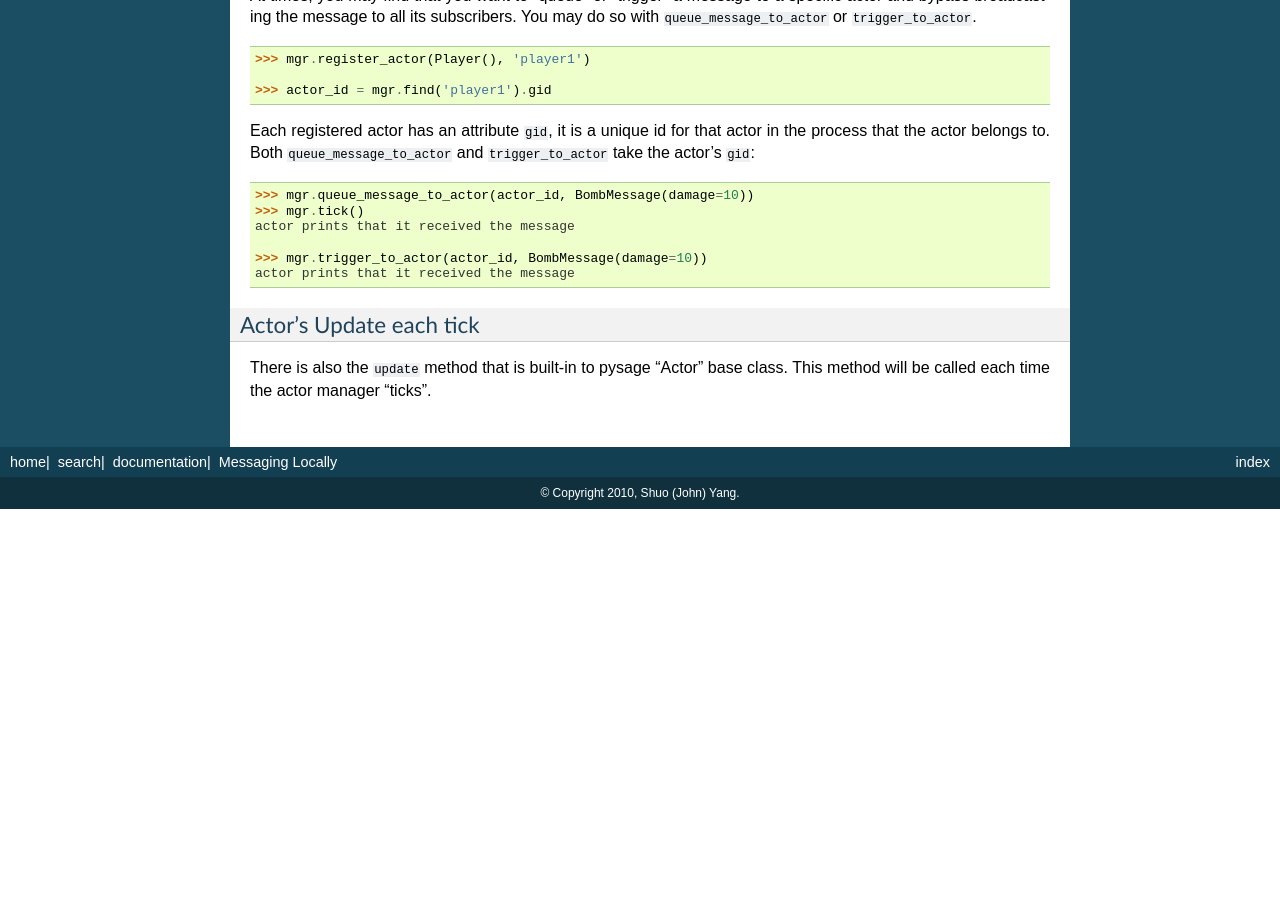
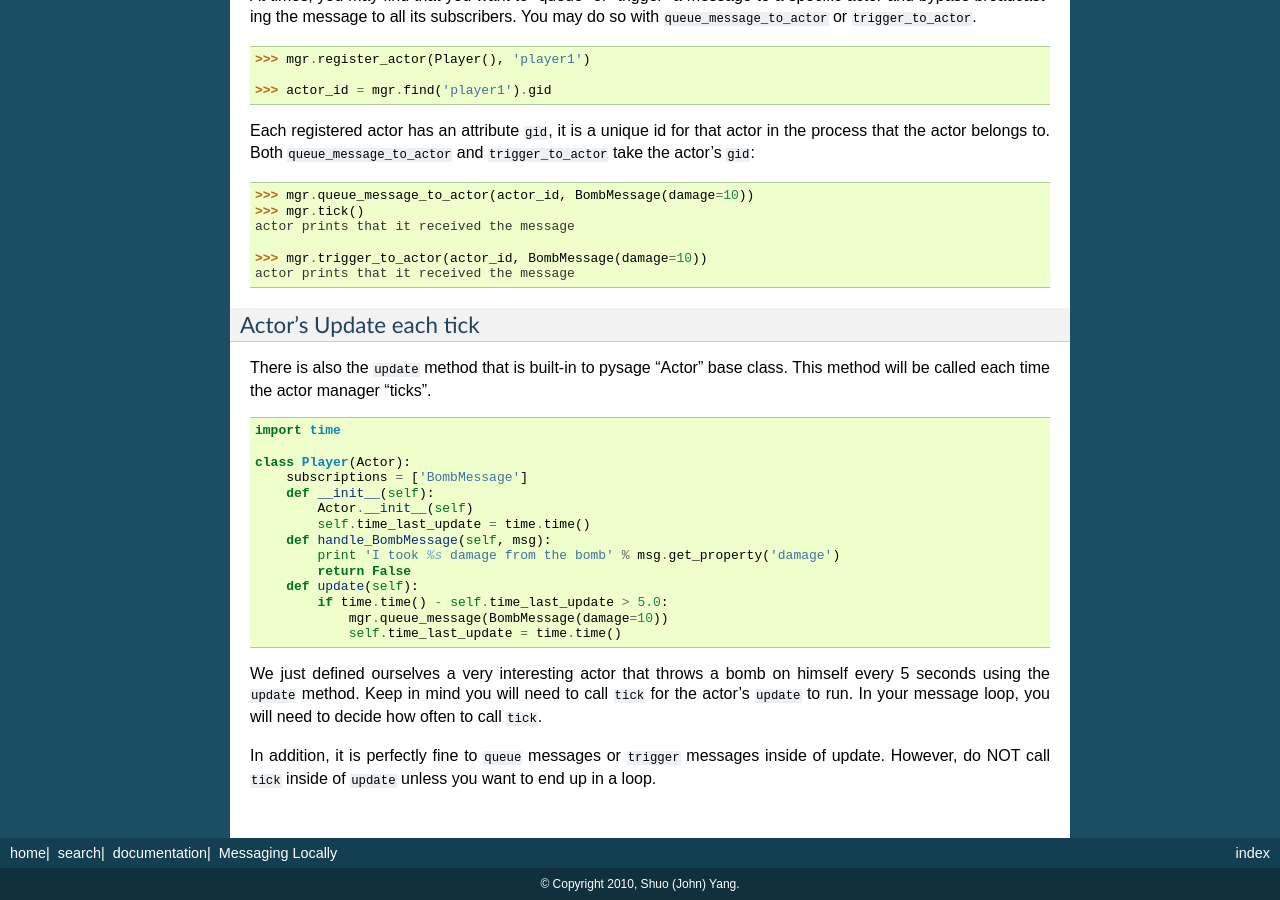
Before and after one commit to nguyennv/pysage, a Sphinx documentation site: the page built from docs/local.rst, in a window 1280 px wide and 900 px high, scrolled down 3255 px. Built offline with Sphinx 7.4.7, drawn with Linux system fonts in a browser that asks for light colours; before the commit the page ends 3764 px from its top, so only the background shows below that.

Commit message:
more docs

```diff
--- a/docs/conf.py
+++ b/docs/conf.py
@@ -16,7 +16,7 @@ import sys, os
 # If extensions (or modules to document with autodoc) are in another directory,
 # add these directories to sys.path here. If the directory is relative to the
 # documentation root, use os.path.abspath to make it absolute, like shown here.
-#sys.path.append(os.path.abspath('.'))
+sys.path.append(os.path.abspath(os.path.dirname(os.path.dirname(__file__))))
 
 # -- General configuration -----------------------------------------------------
 
--- a/docs/local.rst
+++ b/docs/local.rst
@@ -175,3 +175,23 @@ Each registered actor has an attribute ``gid``, it is a unique id for that actor
 Actor's Update each tick
 ------------------------------------
 There is also the ``update`` method that is built-in to pysage "Actor" base class.  This method will be called each time the actor manager "ticks".
+::
+
+    import time
+
+    class Player(Actor):
+        subscriptions = ['BombMessage']
+        def __init__(self):
+            Actor.__init__(self)
+            self.time_last_update = time.time()
+        def handle_BombMessage(self, msg):
+            print 'I took %s damage from the bomb' % msg.get_property('damage')
+            return False
+        def update(self):
+            if time.time() - self.time_last_update > 5.0:
+                mgr.queue_message(BombMessage(damage=10))
+                self.time_last_update = time.time()
+
+We just defined ourselves a very interesting actor that throws a bomb on himself every 5 seconds using the ``update`` method.  Keep in mind you will need to call ``tick`` for the actor's ``update`` to run.  In your message loop, you will need to decide how often to call ``tick``.
+
+In addition, it is perfectly fine to ``queue`` messages or ``trigger`` messages inside of update.  However, do NOT call ``tick`` inside of ``update`` unless you want to end up in a loop.
```
